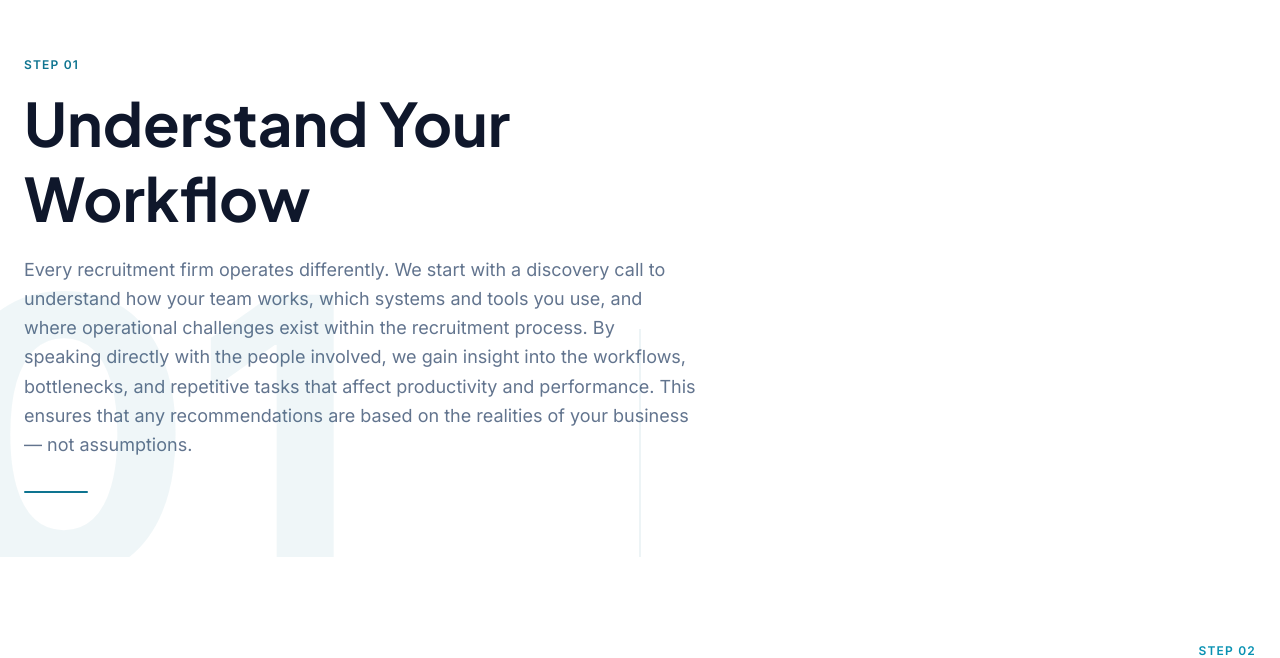
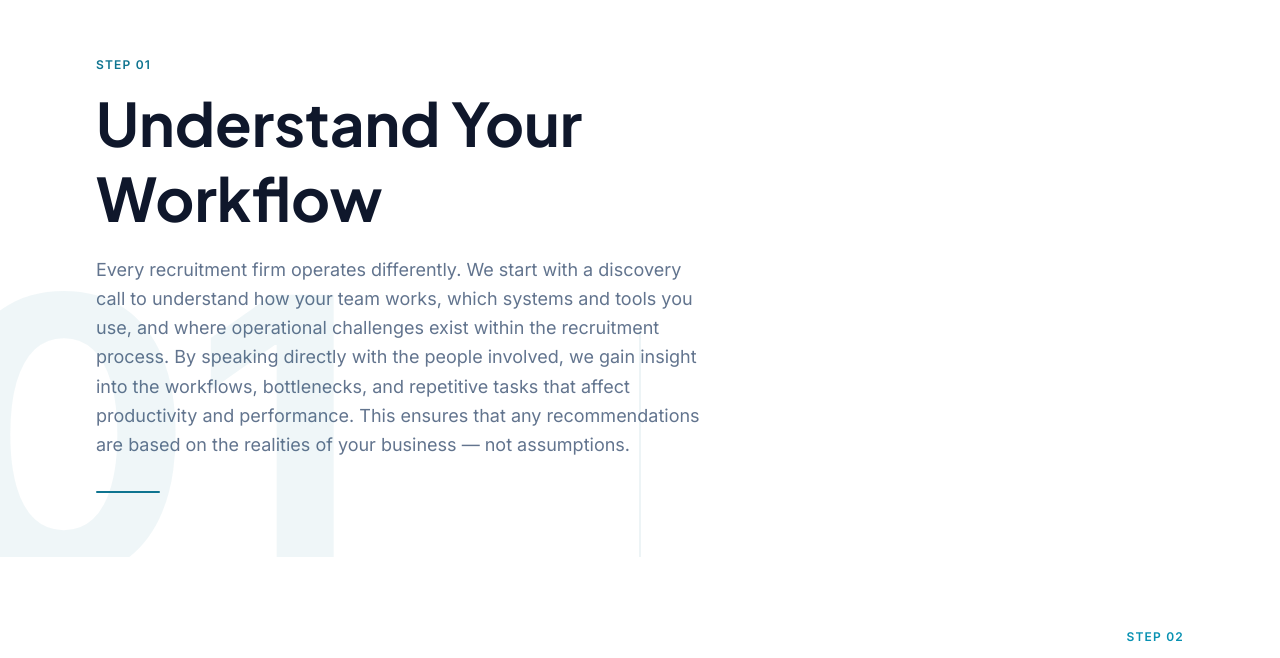
Before and after one commit to Anisabuilds/HireNove, a Next.js app: page /services in a window 1280 px wide. Shown: the part 547-1205 px from the top of the page. Built offline with nearby package versions, Linux system fonts and the light colour scheme.

Commit message:
process steps: push text further left/right for more visual spread

```diff
--- a/components/HomeProcess.tsx
+++ b/components/HomeProcess.tsx
@@ -74,8 +74,8 @@ function StepRow({ step, index }: { step: typeof steps[0]; index: number }) {
       )}
 
       {/* Content */}
-      <div className="max-w-7xl mx-auto px-6 w-full py-16">
-        <div className={`max-w-2xl ${isRight ? "ml-auto text-right" : "text-left"}`}>
+      <div className="w-full py-16 px-8">
+        <div className={`max-w-2xl ${isRight ? "ml-auto text-right pr-4 lg:pr-16" : "text-left pl-4 lg:pl-16"}`}>
           <motion.div
             initial={{ opacity: 0, y: 30 }}
             animate={inView ? { opacity: 1, y: 0 } : {}}
```
